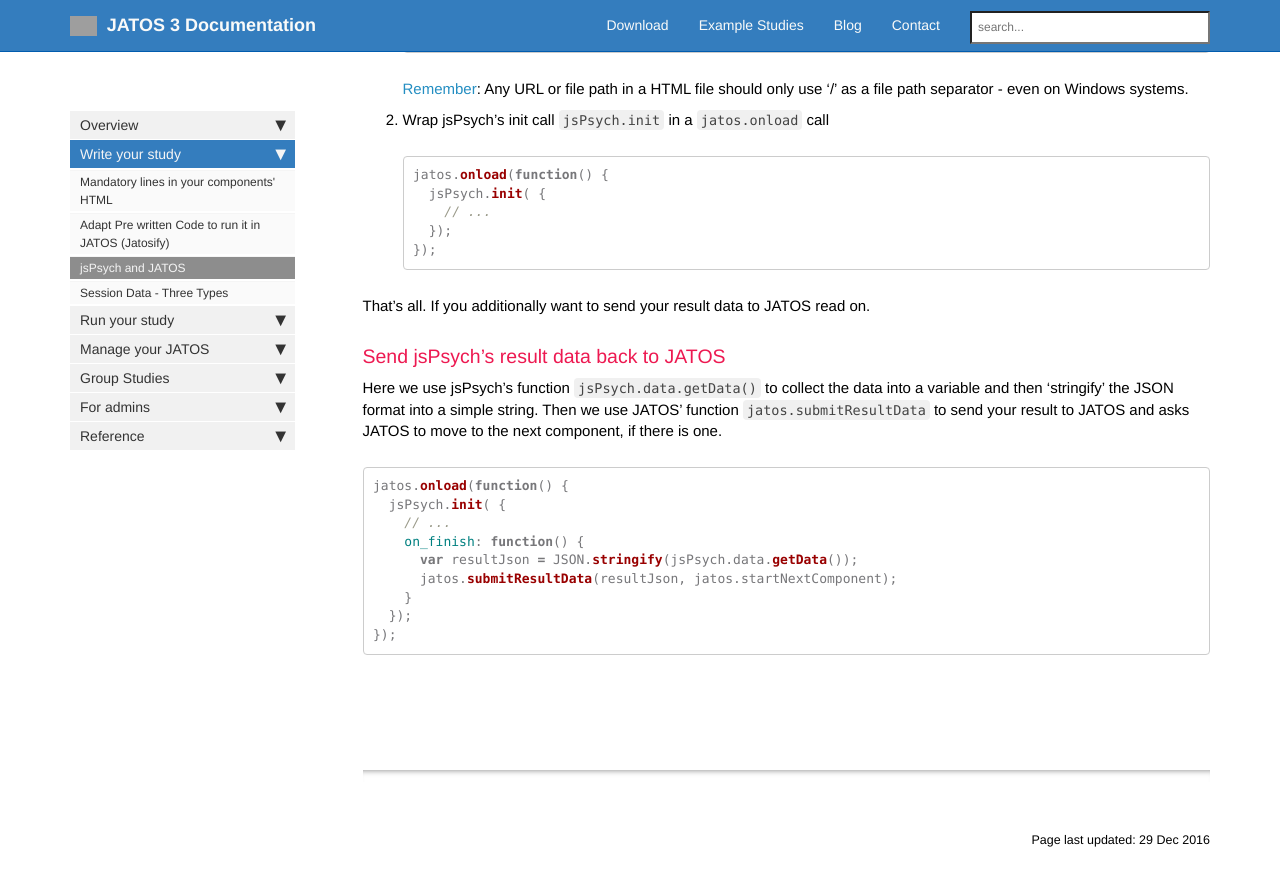
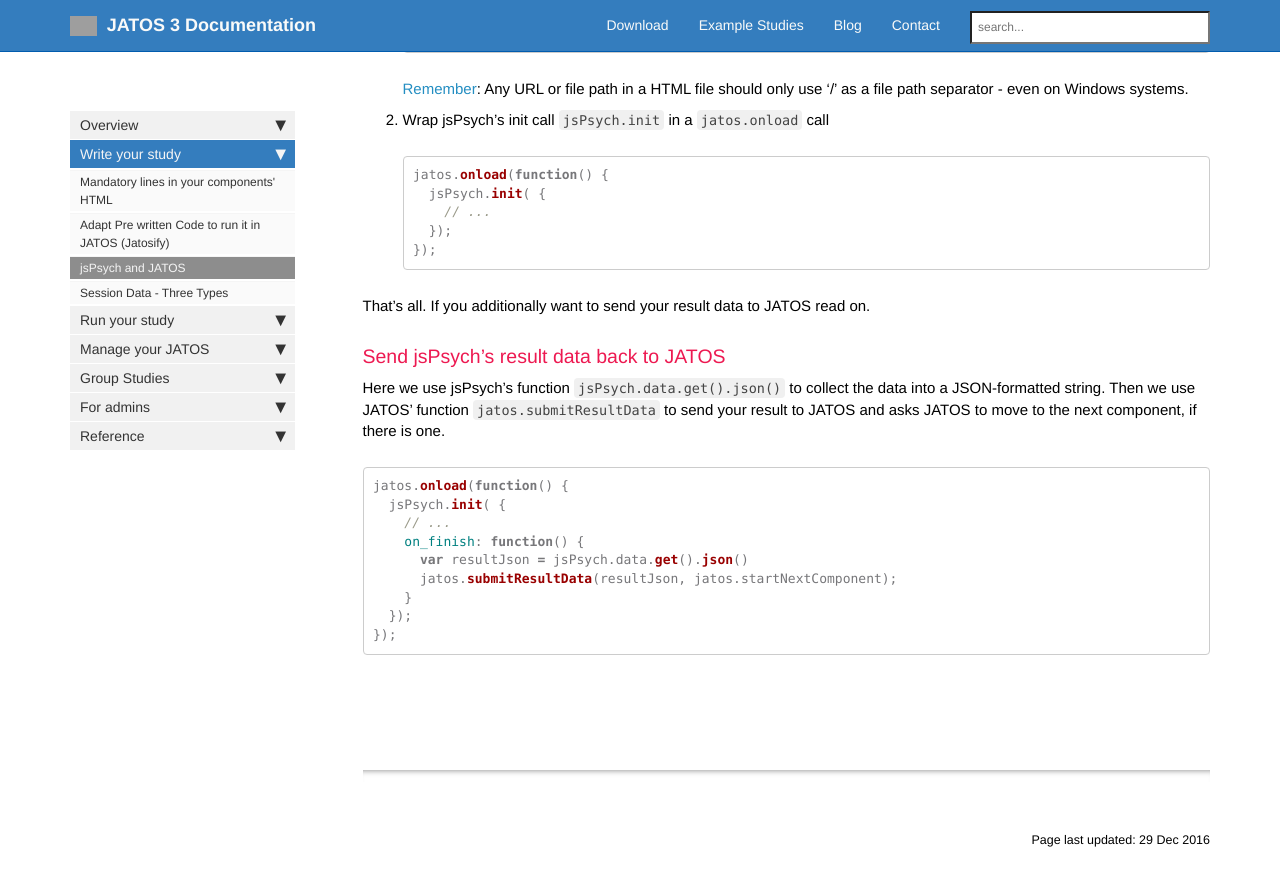
Before and after one commit to kristian-lange-tw/JATOS_docs_v3, a Jekyll site: the page built from pages/jsPsych-and-JATOS.md, in a window 1280 px wide and 900 px high, scrolled down 552 px. Shown: the top 886 px of the window. Built offline with Jekyll 4.4.1, drawn with Linux system fonts in a browser that asks for light colours; nearby versions of some CDN libraries; comment, search, counter and statistics services are not loaded; grey boxes are pictures that could not be loaded.

Commit message:
Updates jsPsych interface for v6.0+
The `jsPsych.data` interface changed from version 5 to version 6 of jsPsych. This is the correct way to do it in version 6.

```diff
--- a/pages/jsPsych-and-JATOS.md
+++ b/pages/jsPsych-and-JATOS.md
@@ -40,7 +40,7 @@
 
 ### Send jsPsych's result data back to JATOS
 
-Here we use jsPsych's function `jsPsych.data.getData()` to collect the data into a variable and then 'stringify' the JSON format into a simple string.
+Here we use jsPsych's function `jsPsych.data.get().json()` to collect the data into a JSON-formatted string.
 Then we use JATOS' function `jatos.submitResultData` to send your result to JATOS and asks JATOS to move to the next component, if there is one.
 
 ~~~ javascript
@@ -48,7 +48,7 @@
   jsPsych.init( {
     // ...
     on_finish: function() {
-      var resultJson = JSON.stringify(jsPsych.data.getData());
+      var resultJson = jsPsych.data.get().json()
       jatos.submitResultData(resultJson, jatos.startNextComponent);
     }
   });
```
